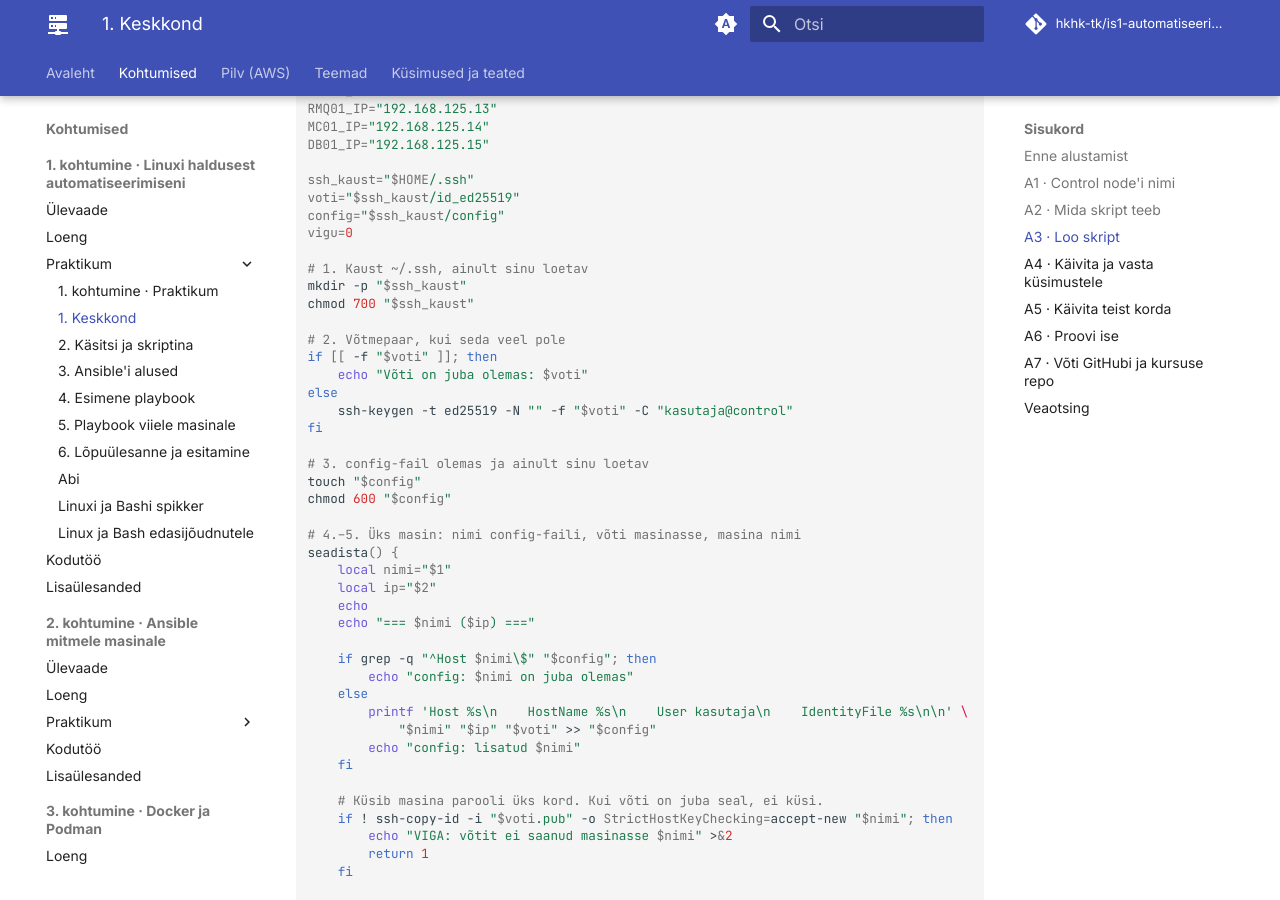
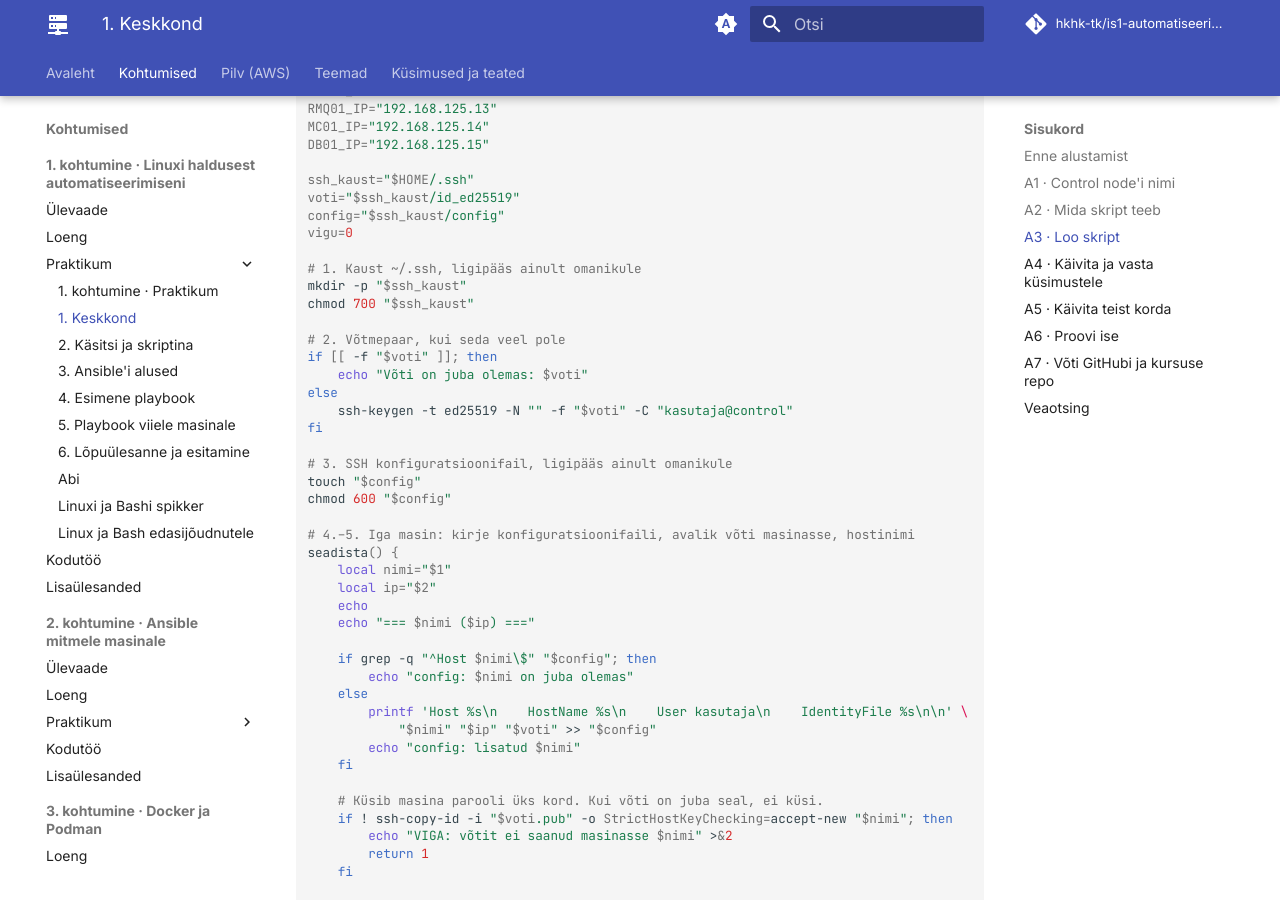
Before and after one commit to hkhk-tk/is1-automatiseerimine, an MkDocs documentation site: the page built from docs/k01/lab-1-keskkond.md, in a window 1280 px wide and 900 px high, scrolled down 1915 px. Built offline with MkDocs 1.6.1 and Material for MkDocs 9.7.7, drawn with Linux system fonts in a browser that asks for light colours; comment, search, counter and statistics services are not loaded.

```diff
--- a/docs/k01/lab-1-keskkond.md
+++ b/docs/k01/lab-1-keskkond.md
@@ -90,7 +90,7 @@ voti="$ssh_kaust/id_ed25519"
 config="$ssh_kaust/config"
 vigu=0
 
-# 1. Kaust ~/.ssh, ainult sinu loetav
+# 1. Kaust ~/.ssh, ligipääs ainult omanikule
 mkdir -p "$ssh_kaust"
 chmod 700 "$ssh_kaust"
 
@@ -101,11 +101,11 @@ else
     ssh-keygen -t ed25519 -N "" -f "$voti" -C "kasutaja@control"
 fi
 
-# 3. config-fail olemas ja ainult sinu loetav
+# 3. SSH konfiguratsioonifail, ligipääs ainult omanikule
 touch "$config"
 chmod 600 "$config"
 
-# 4.–5. Üks masin: nimi config-faili, võti masinasse, masina nimi
+# 4.–5. Iga masin: kirje konfiguratsioonifaili, avalik võti masinasse, hostinimi
 seadista() {
     local nimi="$1"
     local ip="$2"
```
Also changed, not shown: docs/k01/loeng.md (+3 -3 lines).
